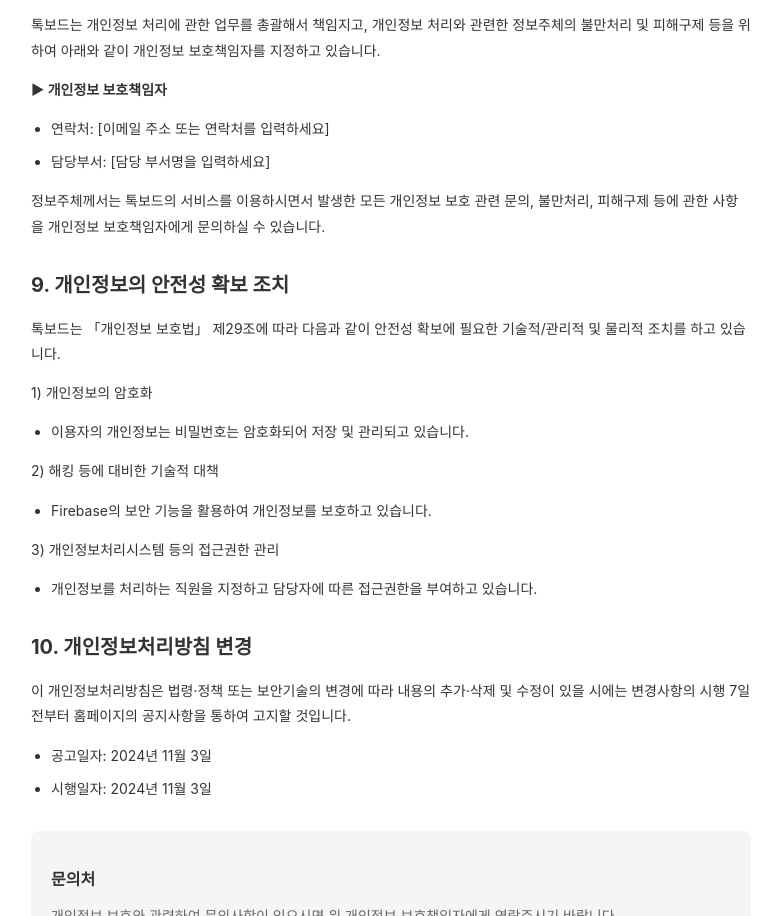
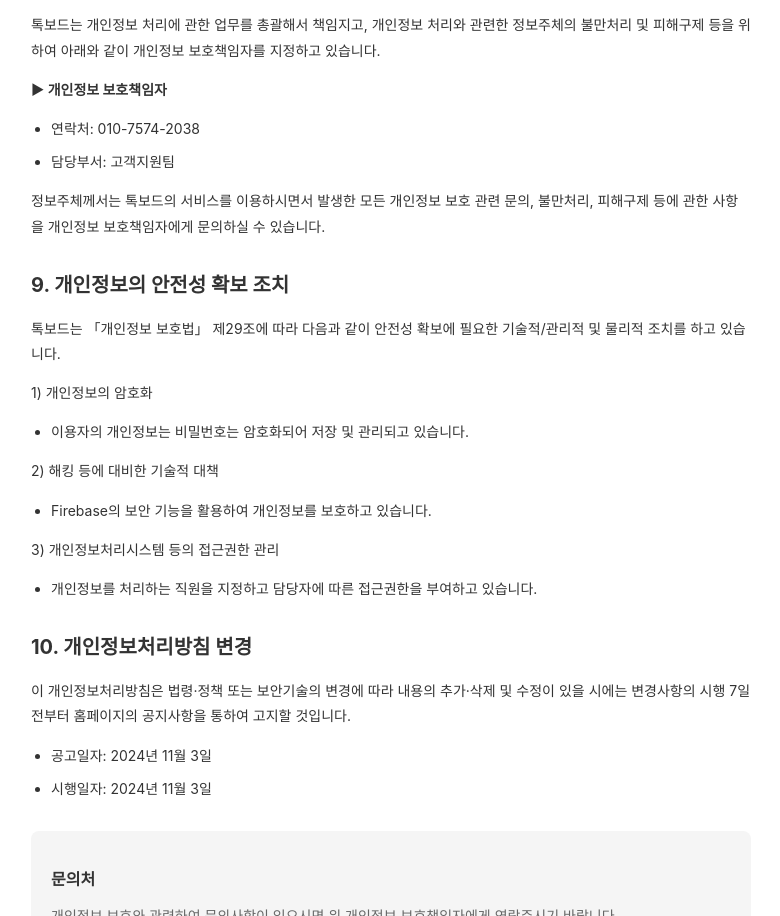
Before and after one commit to goalsgo1/talkboard-privacy-policy, a plain HTML site: page index.html in a window 1280 px wide. Shown: the part 2586-3502 px from the top of the page, without its empty margins (249-1029 px from the left). Drawn offline with Linux system fonts and the light colour scheme.

Commit message:
Update contact information for privacy officer

```diff
--- a/index.html
+++ b/index.html
@@ -175,8 +175,8 @@
         <p>톡보드는 개인정보 처리에 관한 업무를 총괄해서 책임지고, 개인정보 처리와 관련한 정보주체의 불만처리 및 피해구제 등을 위하여 아래와 같이 개인정보 보호책임자를 지정하고 있습니다.</p>
         <p><strong>▶ 개인정보 보호책임자</strong></p>
         <ul>
-            <li>연락처: [이메일 주소 또는 연락처를 입력하세요]</li>
-            <li>담당부서: [담당 부서명을 입력하세요]</li>
+            <li>연락처: 010-7574-2038</li>
+            <li>담당부서: 고객지원팀</li>
         </ul>
         <p>정보주체께서는 톡보드의 서비스를 이용하시면서 발생한 모든 개인정보 보호 관련 문의, 불만처리, 피해구제 등에 관한 사항을 개인정보 보호책임자에게 문의하실 수 있습니다.</p>
 
```
